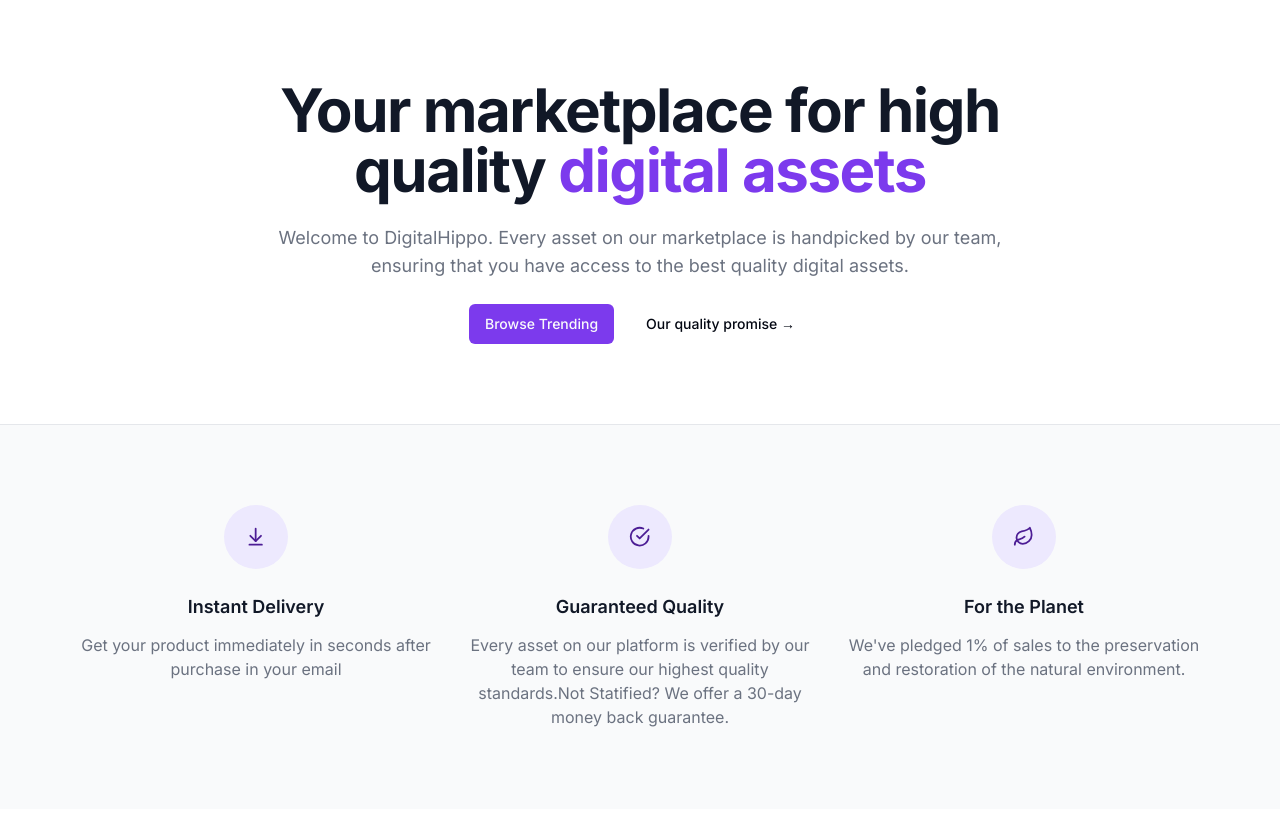
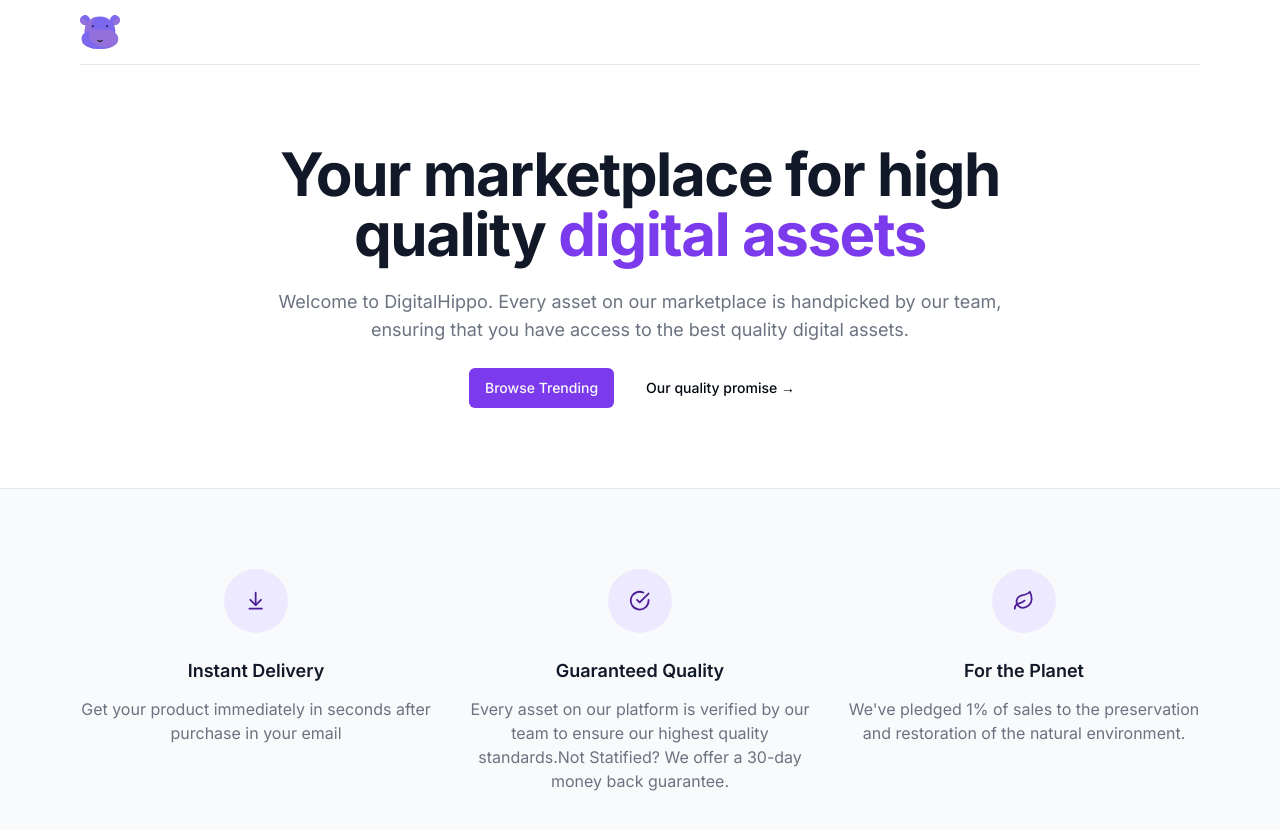
Before and after one commit to sinhadeepak1115/digital-marketplace, a Next.js app: page / in a window 1280 px wide. Shown: the top 830 px of the page. Before the commit the page ends 809 px from the top, so only its background shows below. Built offline with nearby package versions, Linux system fonts and the light colour scheme.

Commit message:
adding navbar

```diff
--- a/src/app/layout.tsx
+++ b/src/app/layout.tsx
@@ -2,6 +2,7 @@
 import { Inter } from "next/font/google";
 import { cn } from "@/lib/utils";
 import "./globals.css";
+import Navbar from "@/components/Navbar";
 
 const inter = Inter({ subsets: ["latin"] });
 
@@ -21,6 +22,7 @@
         className={cn("relative h-full font-sans antialiased", inter.className)}
       >
         <main className="relative flex flex-col min-h-screen">
+          <Navbar />
           <div className="flex-grow flex-1">{children}</div>
         </main>
       </body>
--- /dev/null
+++ b/src/components/Icons.tsx
@@ -0,0 +1,89 @@
+import { LucideProps } from "lucide-react";
+
+export const Icons = {
+  logo: (props: LucideProps) => (
+    <svg {...props} viewBox="0 0 512 512">
+      <g>
+        <path
+          d="M105.67 56.012c24.601 24.601 41.244 81.13 16.643 105.731s-81.13 7.958-105.731-16.643-20.623-60.509 3.978-85.11 60.509-28.579 85.11-3.978z"
+          fill="#7b68ee"
+          data-original="#abdfeb"
+          opacity="1"
+        ></path>
+        <path
+          d="M111.097 169.375c-9.754-53.933-61.535-93.098-102.131-94.531-13.495 22.793-12.381 50.26 7.615 70.256 21.368 21.367 66.817 36.724 94.516 24.275z"
+          fill="#9370db"
+          data-original="#8bcd8"
+          opacity="1"
+        ></path>
+        <path
+          d="M406.33 56.012c-24.601 24.601-41.244 81.13-16.643 105.731s81.13 7.958 105.731-16.643 20.623-60.509-3.978-85.11-60.509-28.579-85.11-3.978z"
+          fill="#7b68ee"
+          data-original="#abdfeb"
+          opacity="1"
+        ></path>
+        <path
+          d="M400.903 169.375c9.754-53.933 61.535-93.098 102.13-94.531 13.495 22.793 12.381 50.26-7.615 70.256-21.367 21.367-66.816 36.724-94.515 24.275z"
+          fill="#9370db"
+          data-original="#8bcdd8"
+          opacity="1"
+        ></path>
+        <ellipse
+          cx="256"
+          cy="244.04"
+          rx="196.34"
+          ry="186.42"
+          fill="#7b68ee"
+          data-original="#abdfeb"
+          opacity="1"
+        ></ellipse>
+        <path
+          d="M165.588 196.685a7.5 7.5 0 0 1-7.5-7.5v-15.008a7.5 7.5 0 0 1 15 0v15.008a7.5 7.5 0 0 1-7.5 7.5zM346.412 196.685a7.5 7.5 0 0 1-7.5-7.5v-15.008a7.5 7.5 0 0 1 15 0v15.008a7.5 7.5 0 0 1-7.5 7.5z"
+          fill="#22222"
+          data-original="#464d59"
+          opacity="1"
+        ></path>
+        <path
+          d="M212.03 62.322c-87.266 18.957-152.372 93.12-152.372 181.723 0 102.957 87.905 186.42 196.342 186.42 19.952 0 39.204-2.835 57.346-8.087C85.074 329.977 119.169 118.281 212.03 62.322z"
+          fill="#9370db"
+          data-original="#8bcdd8"
+          opacity="1"
+        ></path>
+        <path
+          d="M409.201 247.067c-3.993-1.525-7.205-4.522-9.287-8.256-7.292-13.082-21.262-21.931-37.303-21.931a42.466 42.466 0 0 0-25.912 8.775c-2.706 2.072-6.138 2.964-9.522 2.563-22.448-2.662-46.36-3.941-71.178-3.941-24.818 0-48.73 1.279-71.178 3.941-3.384.401-6.816-.491-9.522-2.563a42.466 42.466 0 0 0-25.912-8.775c-16.04 0-30.01 8.85-37.303 21.931-2.081 3.734-5.293 6.731-9.287 8.256-49.69 18.976-81.141 50.52-81.141 97.301 0 85.459 104.919 128.202 234.342 128.202S490.34 429.827 490.34 344.368c.002-46.782-31.448-78.325-81.139-97.301z"
+          fill="#9370db"
+          data-original="#b9e8ef"
+          opacity="1"
+        ></path>
+        <path
+          d="M256 383.302a44.19 44.19 0 0 1-33.317-15.175 7.5 7.5 0 0 1 11.309-9.855 29.192 29.192 0 0 0 22.009 10.03 29.195 29.195 0 0 0 22.009-10.03 7.501 7.501 0 0 1 11.309 9.855A44.197 44.197 0 0 1 256 383.302z"
+          fill="#222222"
+          data-original="#464d59"
+          opacity="1"
+        ></path>
+        <circle
+          cx="149.39"
+          cy="259.56"
+          r="15.519"
+          fill="#9370db"
+          data-original="#8bcdd8"
+          opacity="1"
+        ></circle>
+        <circle
+          cx="362.61"
+          cy="259.56"
+          r="15.519"
+          fill="#9370db"
+          data-original="#8bcdd8"
+          opacity="1"
+        ></circle>
+        <path
+          d="M416.18 443.185c-246.851 43.269-311.115-113.303-300.169-158.197.615-2.522.695-5.142.379-7.719-2.455-20.031 5.053-45.274 18.266-57.764a42.819 42.819 0 0 0-22.705 19.548c-2.002 3.647-5.171 6.496-9.059 7.978-49.745 18.972-81.235 50.526-81.235 97.337 0 85.459 104.919 128.202 234.342 128.202 61.953 0 118.279-9.801 160.181-29.385z"
+          fill="#7b68ee"
+          data-original="#abdfeb"
+          opacity="1"
+        ></path>
+      </g>
+    </svg>
+  ),
+};
--- /dev/null
+++ b/src/components/Navbar.tsx
@@ -0,0 +1,26 @@
+import MaxWidthWrapper from "./MaxWidthWrapper";
+import Link from "next/link";
+import { Icons } from "./Icons";
+
+const Navbar = () => {
+  return (
+    <div className="bg-white sticky z-50 top-0 inset-x-0 h-16">
+      <header className="relative bg-white">
+        <MaxWidthWrapper>
+          <div className="border-b border-gray-200">
+            <div className="flex h-16 items-center">
+              {/*TODO:Mobile Nav*/}
+              <div className="ml-4 flex lg:ml-0">
+                <Link href="/">
+                  <Icons.logo className="h-10 w-10" />
+                </Link>
+              </div>
+            </div>
+          </div>
+        </MaxWidthWrapper>
+      </header>
+    </div>
+  );
+};
+
+export default Navbar;
```
